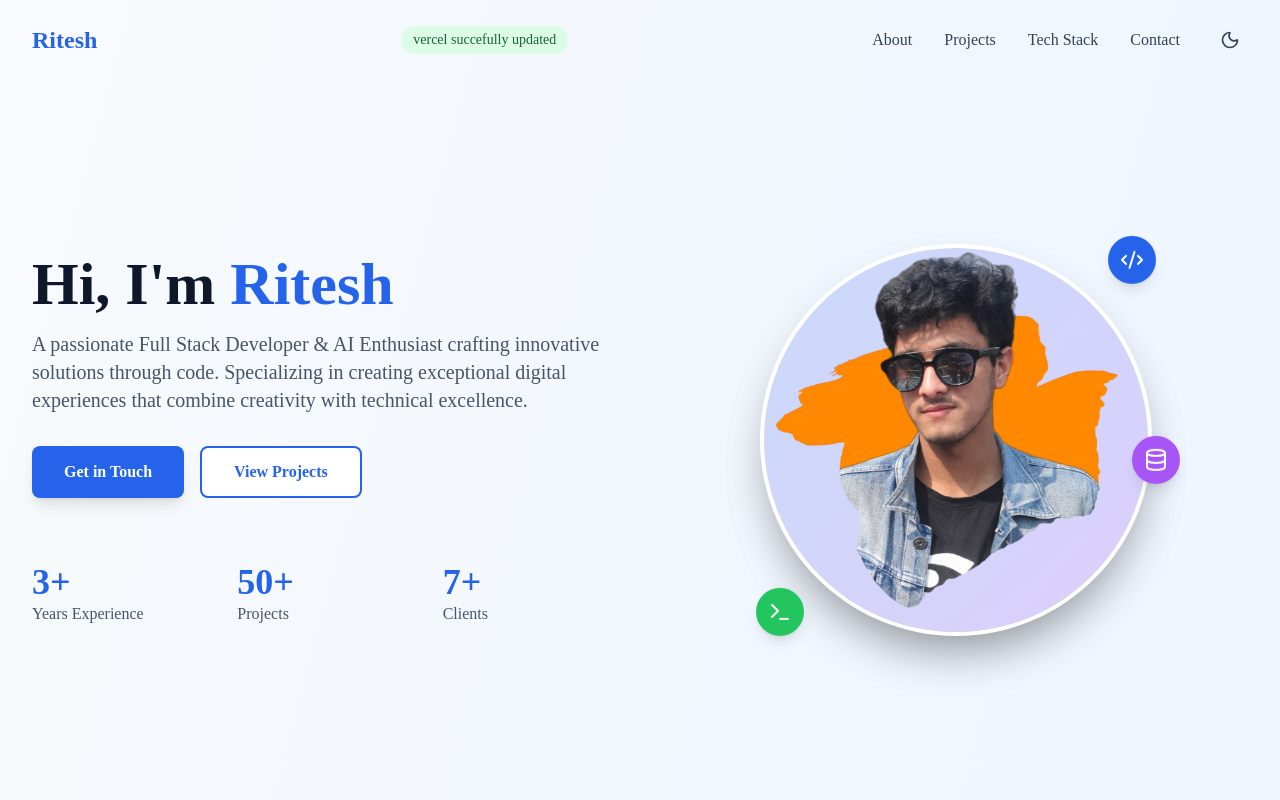
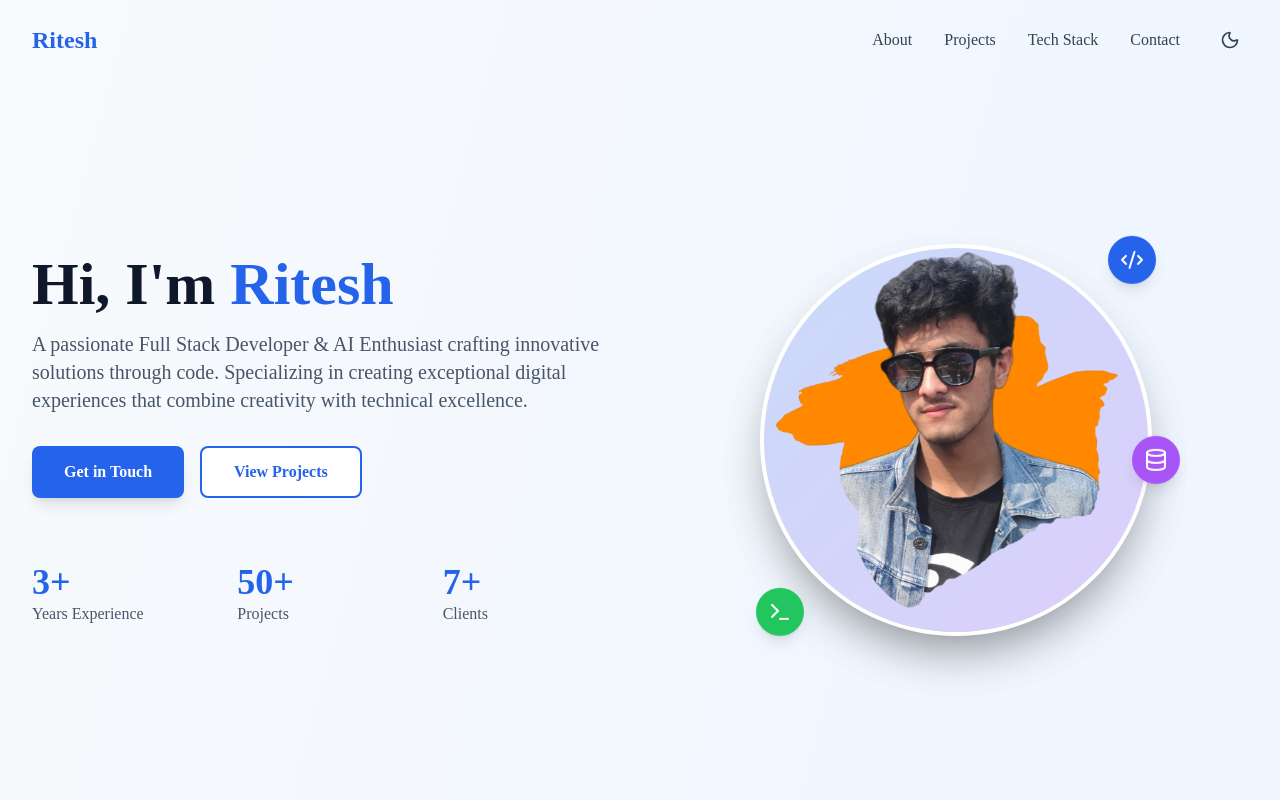
Before and after one commit to riteshk404/portfolio, a React (Create React App) app: page / in a window 1280 px wide. Shown: the top 800 px of the page. Built offline with nearby package versions, Linux system fonts and the light colour scheme.

Commit message:
vercel msg remover

```diff
--- a/src/components/Navigation.jsx
+++ b/src/components/Navigation.jsx
@@ -37,9 +37,7 @@ export default function Navigation({ isDark, setIsDark }) {
           >
             Ritesh
           </button>
-           <span className="bg-green-100 dark:bg-green-900 text-green-800 dark:text-green-200 px-3 py-1 rounded-full text-sm font-medium">
-              vercel succefully updated
-            </span>
+
 
           <div className="flex items-center gap-4 sm:gap-8">
 
```
